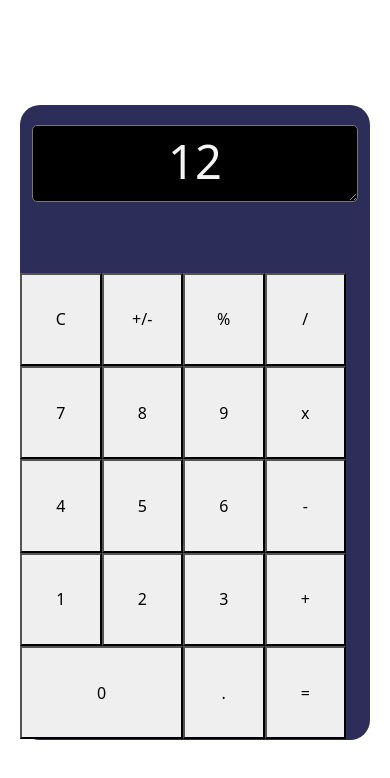
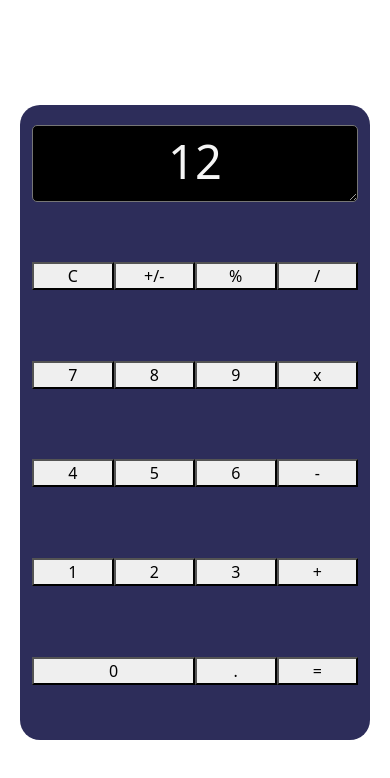
Before and after one commit to Reddah14/_Nology, a plain HTML site: page calculator-challenge/main.html in a window 390 px wide. Drawn offline with nearby package versions, Linux system fonts and the light colour scheme.

Commit message:
add styles for buttons rows in order to be responsive

```diff
--- a/calculator-challenge/styles.scss
+++ b/calculator-challenge/styles.scss
@@ -15,11 +15,14 @@ body {
 @media screen and (max-width: 541px) {
 
   .calculator-body {
+    display: flex;
+    justify-content: center;
     background-color: rgb(45, 45, 90);
     height: 635px;
     width: 350px;
     border-radius: 20px;
     color: whitesmoke;
+    padding: 0px;
   }
 
   .calculator-body__screen {
@@ -32,4 +35,11 @@ body {
     background-color: black;
     color:whitesmoke;
   }
+
+  .calculator-body__buttons-row {
+    text-align: center;
+    align-items: center;
+    width: 90%;
+    height: 60px;
+  }
 }
```
Also changed, not shown: calculator-challenge/styles.css.
